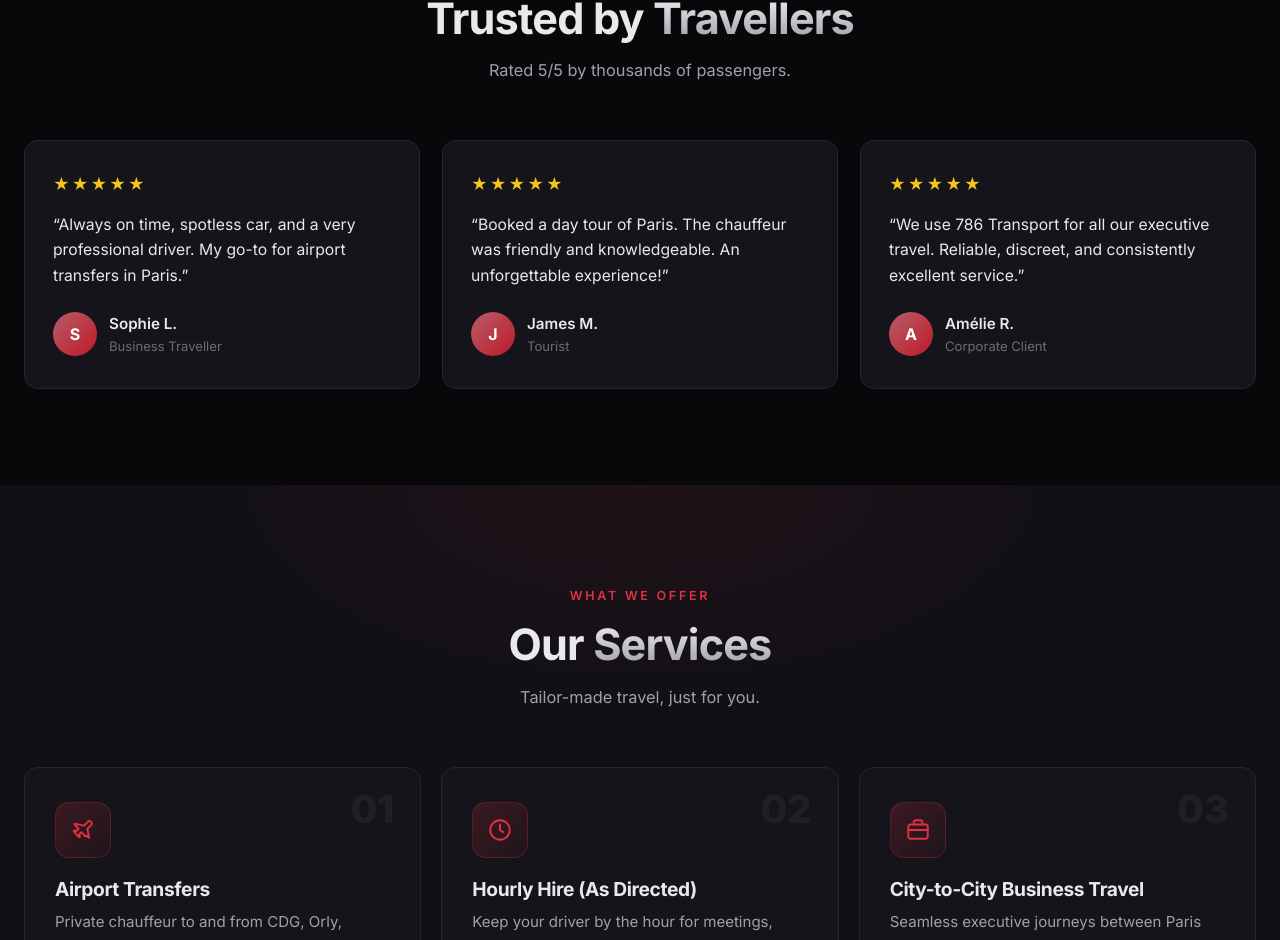
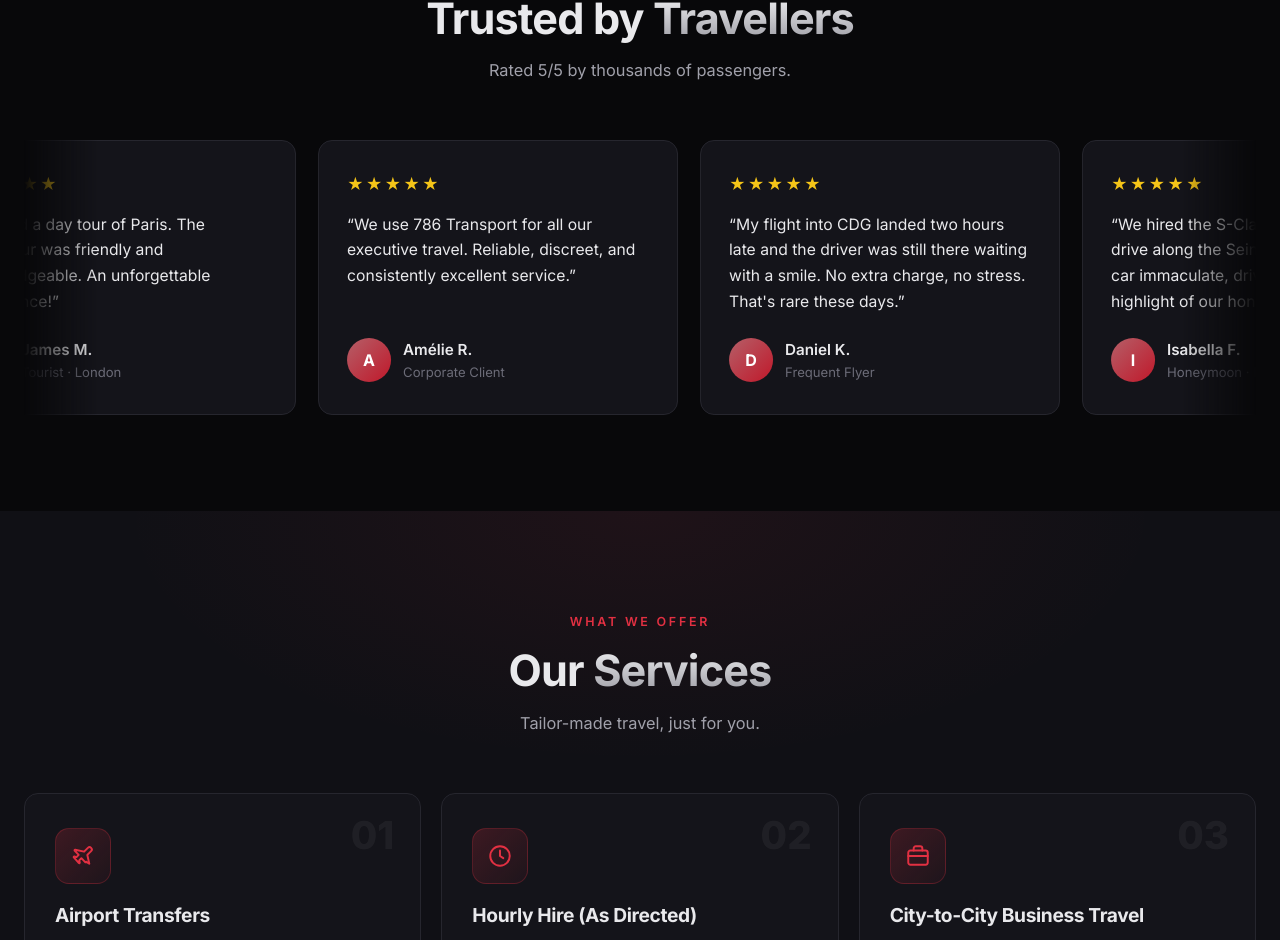
Before and after one commit to Haider-Ali-RoR/wheels786, a React (Vite) app: page / in a window 1280 px wide. Shown: the part 2026-2966 px from the top of the page. Built offline with nearby package versions, Linux system fonts and the light colour scheme.

Commit message:
Add reviews for real customers
Signed-off-by: Haider-Ali-RoR <haider.ali@devhouse.co>

```diff
--- a/src/components/Testimonials.tsx
+++ b/src/components/Testimonials.tsx
@@ -12,9 +12,14 @@ export default function Testimonials() {
           <p className="section-sub">Rated 5/5 by thousands of passengers.</p>
         </div>
 
-        <div className="reviews__grid">
-          {testimonials.map((t) => (
-            <article className="review reveal" key={t.name}>
+        <div className="reviews__marquee reveal">
+          <div className="reviews__track">
+            {[...testimonials, ...testimonials].map((t, i) => (
+              <article
+                className="review"
+                key={`${t.name}-${i}`}
+                aria-hidden={i >= testimonials.length}
+              >
                 <div className="review__stars">{"★".repeat(t.rating)}</div>
                 <p className="review__text">“{t.text}”</p>
                 <div className="review__author">
@@ -28,6 +33,7 @@ export default function Testimonials() {
             ))}
           </div>
         </div>
+      </div>
     </section>
   );
 }
--- a/src/data/content.ts
+++ b/src/data/content.ts
@@ -175,7 +175,7 @@ export const testimonials = [
   },
   {
     name: "James M.",
-    role: "Tourist",
+    role: "Tourist · London",
     text: "Booked a day tour of Paris. The chauffeur was friendly and knowledgeable. An unforgettable experience!",
     rating: 5,
   },
@@ -183,6 +183,84 @@ export const testimonials = [
     name: "Amélie R.",
     role: "Corporate Client",
     text: "We use 786 Transport for all our executive travel. Reliable, discreet, and consistently excellent service.",
+    rating: 5,
+  },
+  {
+    name: "Daniel K.",
+    role: "Frequent Flyer",
+    text: "My flight into CDG landed two hours late and the driver was still there waiting with a smile. No extra charge, no stress. That's rare these days.",
+    rating: 5,
+  },
+  {
+    name: "Isabella F.",
+    role: "Honeymoon · Milan",
+    text: "We hired the S-Class for an evening drive along the Seine. Champagne cold, car immaculate, driver so discreet. The highlight of our honeymoon.",
+    rating: 5,
+  },
+  {
+    name: "Thomas B.",
+    role: "Family Trip",
+    text: "Travelled to Disneyland with two small kids. Child seats were fitted and ready, and the V-Class swallowed all our luggage. Stress-free from door to door.",
+    rating: 5,
+  },
+  {
+    name: "Marta G.",
+    role: "Tourist · Madrid",
+    text: "Day trip to Versailles was flawless. Our driver dropped us right at the gates and picked us up exactly on time. Highly recommend for sightseeing.",
+    rating: 5,
+  },
+  {
+    name: "Oliver W.",
+    role: "Executive",
+    text: "Ran a two-day investor roadshow across Paris with 786. Punctual for every meeting and the car was a quiet place to take calls. Faultless.",
+    rating: 5,
+  },
+  {
+    name: "Yuki T.",
+    role: "Tourist · Tokyo",
+    text: "The driver spoke clearly, helped with our bags and even recommended a wonderful restaurant. We felt genuinely looked after in a new city.",
+    rating: 5,
+  },
+  {
+    name: "Claire D.",
+    role: "Wedding Client",
+    text: "Booked as our wedding car and it was pristine — ribbons, polished paint, the lot. Arrived early and the chauffeur was a true gentleman.",
+    rating: 5,
+  },
+  {
+    name: "Michael R.",
+    role: "Business Traveller",
+    text: "Orly to La Défense in the morning rush and I still made my 9am. The driver knew every shortcut. Booking took under a minute.",
+    rating: 5,
+  },
+  {
+    name: "Fatima A.",
+    role: "Group Travel · Dubai",
+    text: "Six of us plus a mountain of shopping — the V-Class handled it easily. Comfortable, cool and spotless. Will book again next trip.",
+    rating: 5,
+  },
+  {
+    name: "Lucas M.",
+    role: "Day Tour",
+    text: "Full-day excursion to the Champagne region. Our chauffeur was patient at every stop and got us home safely after the tastings. Brilliant day out.",
+    rating: 5,
+  },
+  {
+    name: "Emma S.",
+    role: "Solo Traveller",
+    text: "Late-night pickup from the airport and I felt completely safe the whole way. Tracked my ride, friendly driver, fair fixed price. Thank you!",
+    rating: 5,
+  },
+  {
+    name: "Andreas H.",
+    role: "Corporate · Frankfurt",
+    text: "We handle a lot of executive travel and 786 is now our Paris standard. Always punctual, clean invoicing, and the drivers are true professionals.",
+    rating: 4,
+  },
+  {
+    name: "Priya N.",
+    role: "Tourist · Mumbai",
+    text: "Spent the day shopping around the Champs-Élysées and the driver waited patiently at every store. Kind, professional and never rushed us.",
     rating: 5,
   },
 ];
--- a/src/index.css
+++ b/src/index.css
@@ -949,10 +949,24 @@ h1, h2, h3, h4 {
 /* ============================================================
    Testimonials
    ============================================================ */
-.reviews__grid {
-  display: grid;
-  grid-template-columns: repeat(3, 1fr);
+.reviews__marquee {
+  position: relative;
+  overflow: hidden;
+  -webkit-mask-image: linear-gradient(90deg, transparent, #000 6%, #000 94%, transparent);
+  mask-image: linear-gradient(90deg, transparent, #000 6%, #000 94%, transparent);
+}
+.reviews__track {
+  display: flex;
   gap: 22px;
+  width: max-content;
+  animation: reviews-scroll 90s linear infinite;
+}
+.reviews__marquee:hover .reviews__track {
+  animation-play-state: paused;
+}
+@keyframes reviews-scroll {
+  from { transform: translateX(0); }
+  to { transform: translateX(calc(-50% - 11px)); }
 }
 .review {
   background: var(--bg-card);
@@ -961,6 +975,12 @@ h1, h2, h3, h4 {
   padding: 30px 28px;
   display: flex;
   flex-direction: column;
+  flex: 0 0 auto;
+  width: min(360px, 82vw);
+}
+@media (prefers-reduced-motion: reduce) {
+  .reviews__marquee { overflow-x: auto; }
+  .reviews__track { animation: none; }
 }
 .review__stars { color: #f5c518; letter-spacing: 2px; margin-bottom: 14px; }
 .review__text { color: var(--text); font-size: 0.98rem; flex: 1; }
```
Lines whose indentation alone changed are shown as unchanged.
